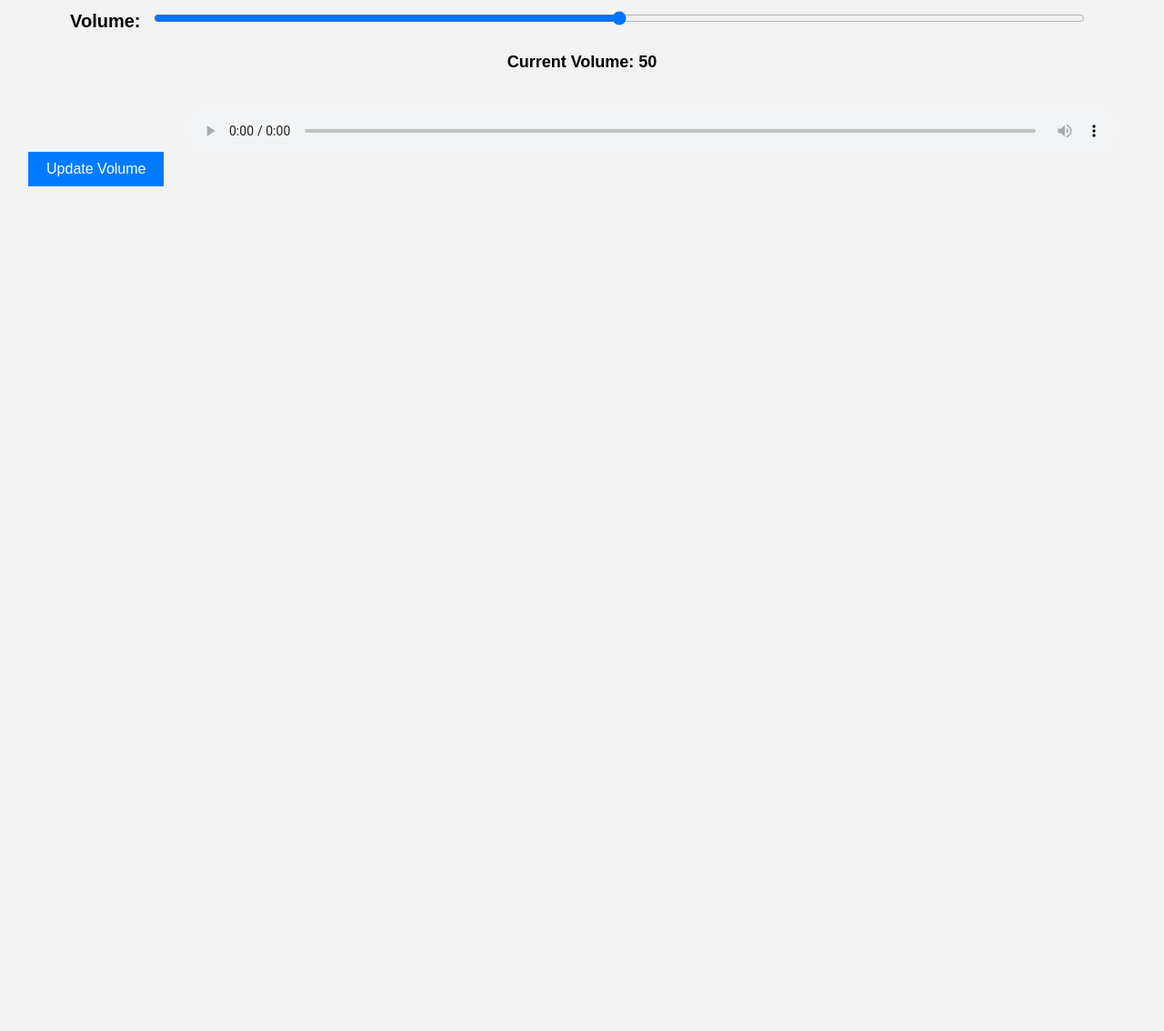
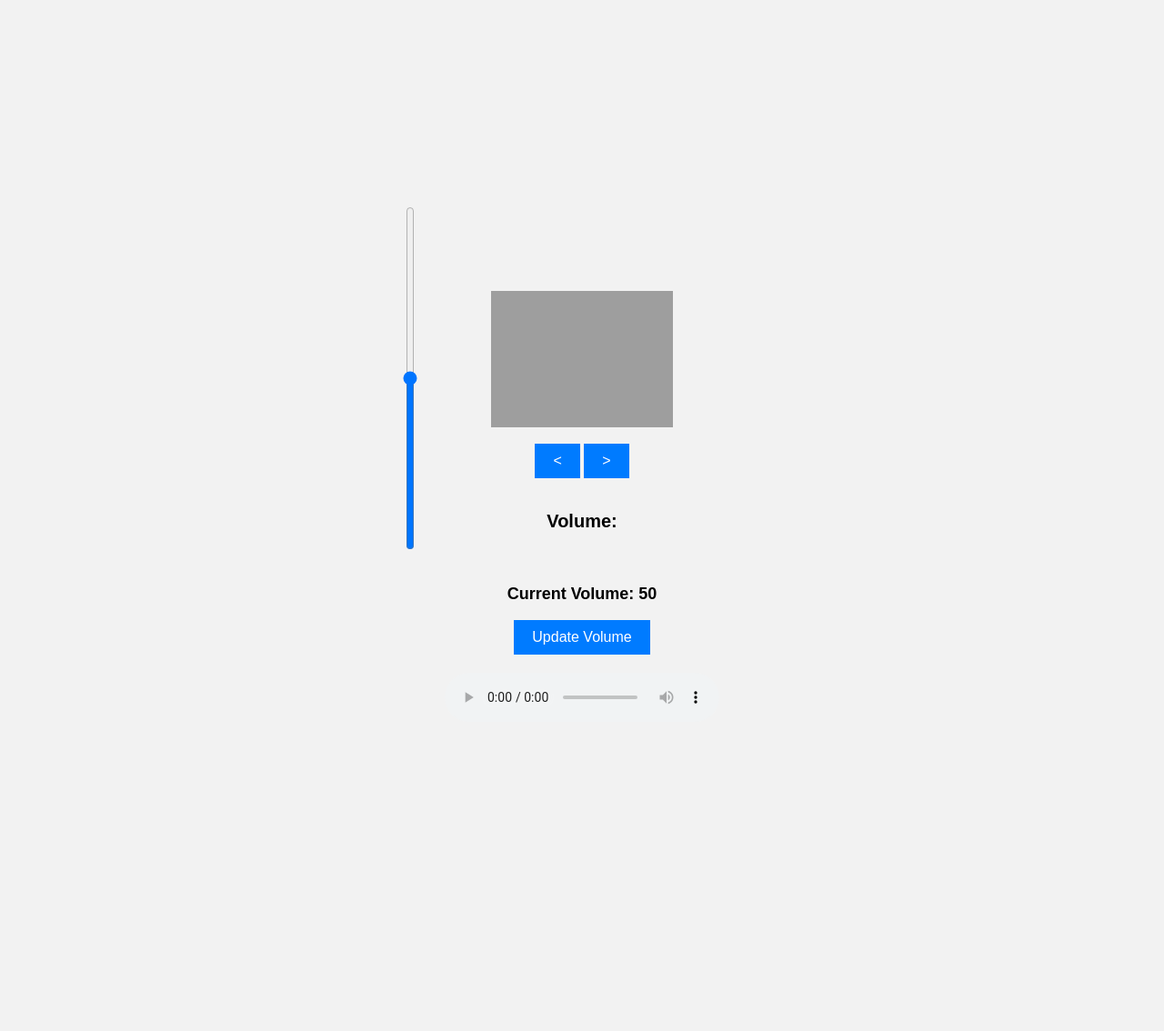
Before and after one commit to TarunRaghav3699/sound_controller, a Flask app: page / in a window 1280 px wide. Shown: the whole page at 91% size. Before the commit the page ends 205 px from the top, so only its background shows below. Run offline with Flask 3, Linux system fonts and the light colour scheme; grey boxes are pictures that could not be loaded.

Commit message:
Update index.html

```diff
--- a/templates/index.html
+++ b/templates/index.html
@@ -1,9 +1,10 @@
 <!DOCTYPE html>
 <html>
+
 <head>
-    <title>Sound Volume Control</title>
+    <title>Sound Control</title>
     <style>
-        /* Add this CSS code to style your HTML interface */
+        /* Your CSS styles here */
         body {
             font-family: Arial, sans-serif;
             background-color: #f2f2f2;
@@ -46,27 +47,62 @@ audio {
             margin: 20px;
         }
 
+        img {
+            width: 200px;
+            /* Adjust the width as needed */
+        }
+
         /* Center elements on the page */
         .container {
             display: flex;
             flex-direction: column;
             justify-content: center;
             align-items: center;
-    height: 100vh;
+            height: 30cm;
+            width: 10cm;
+            border: black;
+            margin: auto;
         }
 
+
+        /* Add this CSS to make the range input horizontal */
+        input[type="range"] {
+            width: 100%;
+            /* Set the width to 100% to stretch it horizontally */
+            height: 20px;
+            margin: 10px;
+            transform: rotate(270deg);
+            /* Rotate it 270 degrees to make it horizontal */
+            transform-origin: left center;
+            /* Set the rotation origin to the left (start) */
+        }
+
+        .prev-next{
+            align-items: baseline;
+        }
     </style>
 </head>
+
 <body>
+    <div class="container">
+        <img src="static\leaf image.jpg" alt="Your Image Alt Text"><br>
+        <div class="prev-next">
+            <button id="previousButton"><</button>
+            <button id="nextButton">></button>
+        </div><br><br>
         <label for="soundRange">Volume:</label>
         <input type="range" id="soundRange" name="volume" min="0" max="100" value="{{ volume }}">
         <p>Current Volume: <span id="volumeValue">{{ volume }}</span></p>
+
         <button id="updateButton">Update Volume</button>
 
-    <audio id="song" controls>
-        <source src="static\static_The_Weeknd_-_Blinding_Lights__Official_Audio_(48k).mp3" type="audio/mpeg">
+        <audio id="song" controls loop>
+            <source src="static/static_The_Weeknd_-_Blinding_Lights__Official_Audio_(48k).mp3" type="audio/mpeg">
             Your browser does not support the audio element.
         </audio>
+
+
+    </div>
 
     <script>
         const soundRange = document.getElementById("soundRange");
@@ -74,18 +110,49 @@ audio {
         const updateButton = document.getElementById("updateButton");
         const song = document.getElementById("song");
 
-        soundRange.addEventListener("input", function() {
+        // List of song URLs
+        const songs = [
+            "static/static_The_Weeknd_-_Blinding_Lights__Official_Audio_(48k).mp3",
+            "static/Egzod___Maestro_Chives_-_Royalty__Lyrics__ft._Neoni(48k).mp3",
+            "static/Bharat_ka_baccha_baccha_Jay_Shree_Ram_bolega_madhav_440(48k) (1).mp3"
+        ];
+
+        let currentSongIndex = 0; // Initialize with the first song
+
+        // Function to update the audio source
+        function updateAudioSource() {
+            song.src = songs[currentSongIndex];
+            song.load(); // Load the new source
+            song.play(); // Start playing the new song
+        }
+
+        // Next Song Button
+        document.getElementById("nextButton").addEventListener("click", function () {
+            currentSongIndex = (currentSongIndex + 1) % songs.length;
+            updateAudioSource();
+        });
+
+        // Previous Song Button
+        document.getElementById("previousButton").addEventListener("click", function () {
+            currentSongIndex = (currentSongIndex - 1 + songs.length) % songs.length;
+            updateAudioSource();
+        });
+
+        soundRange.addEventListener("input", function () {
             volumeValue.textContent = soundRange.value;
             song.volume = soundRange.value / 100;
         });
 
-        updateButton.addEventListener("click", function() {
+        updateButton.addEventListener("click", function () {
             fetch('/update_volume', {
                 method: 'POST',
                 body: new URLSearchParams(new FormData(document.querySelector('form')))
             });
         });
+
+        // Initial audio source
+        updateAudioSource();
     </script>
+</body>
 
-</body>
 </html>
```
Lines whose indentation alone changed are shown as unchanged.
